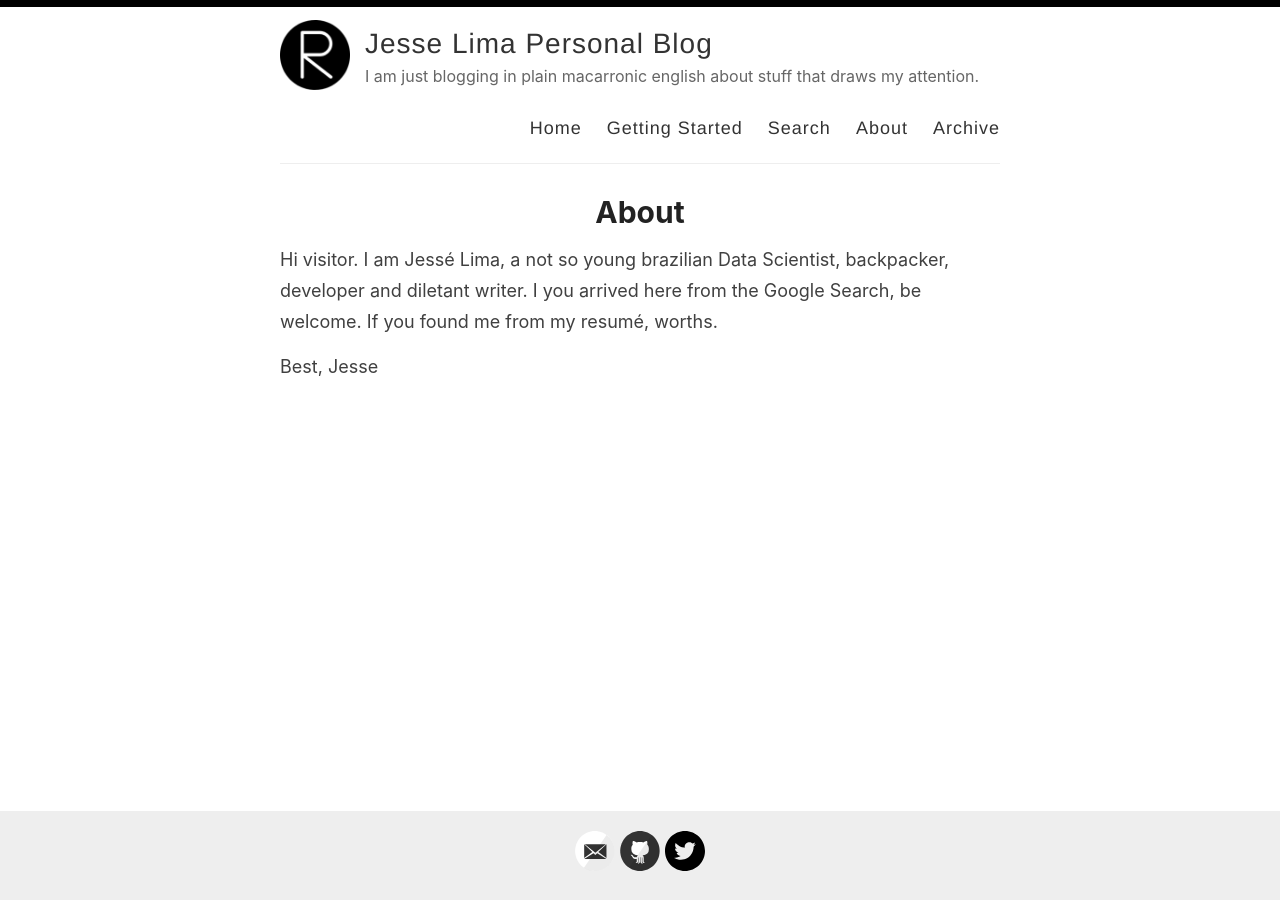
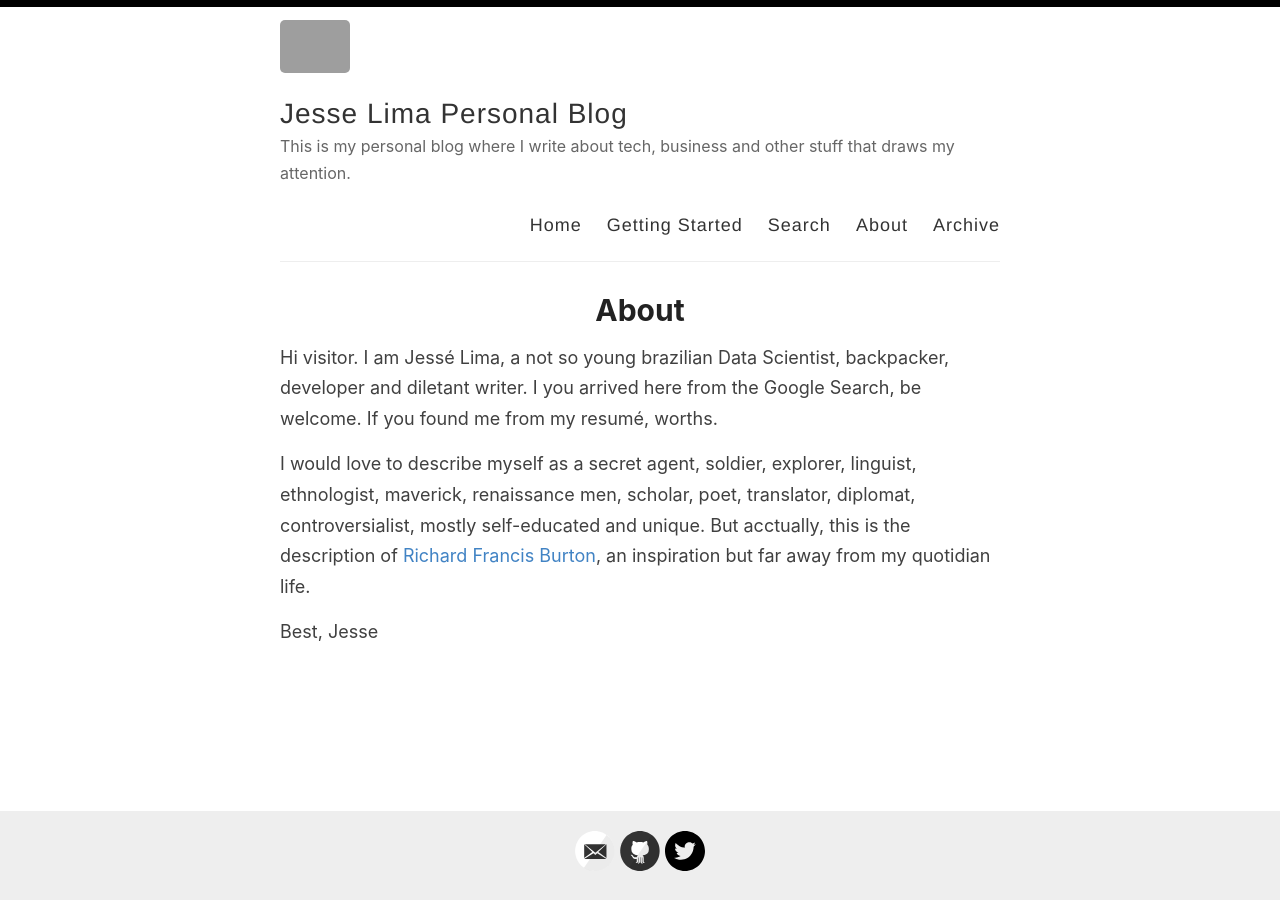
Before and after one commit to jaglima/jaglima.github.io, a Jekyll site: the page built from _pages/about.md, in a window 1280 px wide. Built offline with Jekyll 4.4.1, drawn with Linux system fonts in a browser that asks for light colours; grey boxes are pictures that could not be loaded.

Commit message:
General configuration

```diff
--- a/_config.yml
+++ b/_config.yml
@@ -9,10 +9,10 @@ name: Jesse Lima Personal Blog
 author: Jessé Lima
 
 # Short bio or description (displayed in the header)
-description: I am just blogging in plain macarronic english about stuff that draws my attention.
+description: This is my personal blog where I write about tech, business and other stuff that draws my attention.
 
 # URL of your avatar or profile pic (you could use your GitHub profile pic)
-avatar: /images/reverie.png
+avatar: /images/.jesse.png
 
 #
 # Flags below are optional
@@ -20,7 +20,6 @@ avatar: /images/reverie.png
 
 # Includes an icon in the footer for each username you enter
 footer-links:
-  dribbble:
   email: jesselima@protonmail.com
   github: www.github.com/jaglima
   linkedin:
--- a/_pages/about.md
+++ b/_pages/about.md
@@ -4,8 +4,9 @@ title: About
 permalink: /about/
 ---
 
-Hi visitor. I am Jessé Lima, a not so young brazilian Data Scientist, backpacker, developer and diletant writer. I you arrived here from the Google Search, be welcome. If you found me from my resumé, worths.
+ Hi visitor. I am Jessé Lima, a not so young brazilian Data Scientist, backpacker, developer and diletant writer. I you arrived here from the Google Search, be welcome. If you found me from my resumé, worths.
 
+I would love to describe myself as a secret agent, soldier, explorer, linguist, ethnologist, maverick, renaissance men,  scholar, poet, translator, diplomat, controversialist, mostly self-educated and unique. But acctually, this is the description of [Richard Francis Burton](https://en.wikipedia.org/wiki/Richard_Francis_Burton), an inspiration but far away from my quotidian life.
 
 Best,
 Jesse
```
Also changed, not shown: images/jesse.png (added).
